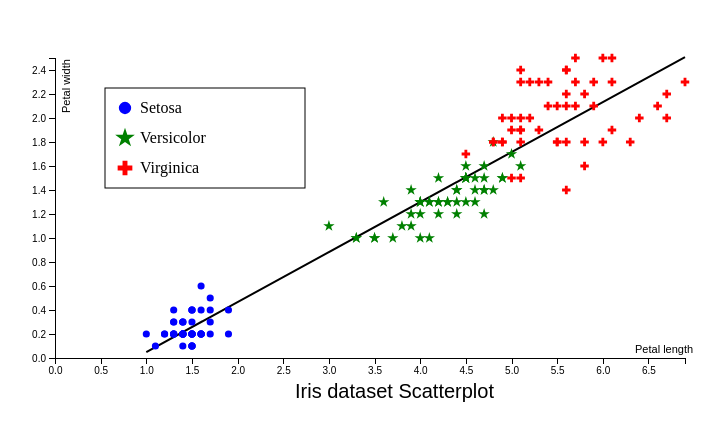
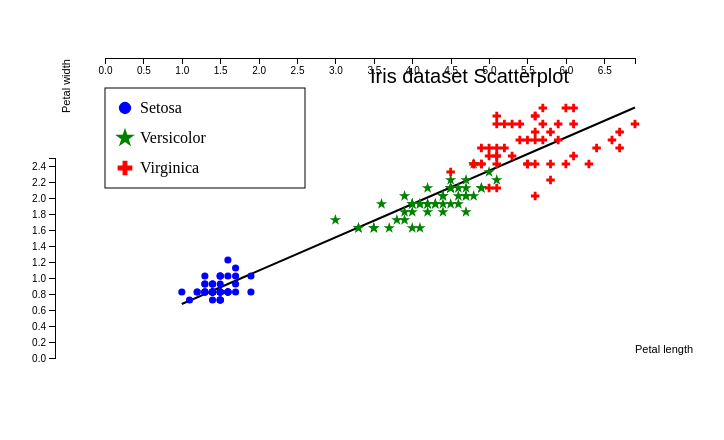
Before and after one commit to RaphAllier/Course2, a plain HTML site: page index.html in a window 1280 px wide. Shown: the whole page, without its empty margins (53-777 px from the left). Drawn offline with Linux system fonts and the light colour scheme.

Commit message:
script
test

```diff
--- a/index.html
+++ b/index.html
@@ -49,6 +49,9 @@
             var h = 400;
             var symbolsize = 40;
 
+            var xAxisPadding=50;
+            var yAxisPadding=50;
+
             // Margin setup
             var margin = {top: 50, right: 30, bottom: 50, left: 100},
             width = w - margin.left - margin.right,
@@ -77,11 +80,11 @@
 
             var x = d3.scaleLinear()
             .domain([0,d3.max(iris,function(d,i) {return d.petal_length; })])
-            .range([0, width]);
+            .range([xAxisPadding, width-xAxisPadding]);
 
             var y = d3.scaleLinear()
             .domain([0,d3.max(iris, function(d) {return d.petal_width; })])
-            .range([height,0]);
+            .range([height-yAxisPadding,yAxisPadding]);
 
             // Line definition for regression
 
@@ -154,11 +157,12 @@
 
             svg.append("g")
             .attr("class","axis")
+            .attr("transform", function(){return "translate(0,"+yAxisPadding+")";})
             .call(yAxis);
 
             svg.append("g")
             .attr("class","axis")
-            .attr("transform", function(){return "translate(0,"+height+")";})
+            .attr("transform", function(){return "translate(0,"+height-xAxisPadding+")";})
             .call(xAxis);
 
             // Axis names and Scatterplot title
@@ -179,8 +183,8 @@
 
             svg.append("text")
             .attr("class","title")
-            .attr("x",width/2-75)
-            .attr("y",height+40)
+            .attr("x",width/2)
+            .attr("y",xAxisPadding/2)
             .text("Iris dataset Scatterplot")
 
             // Legend
```
